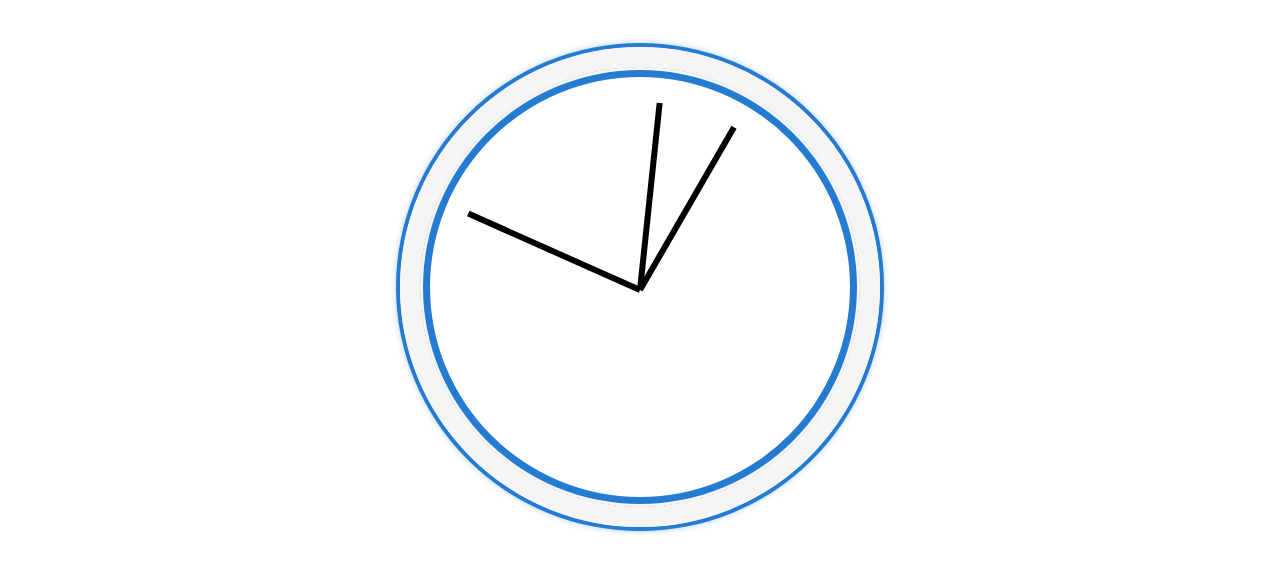
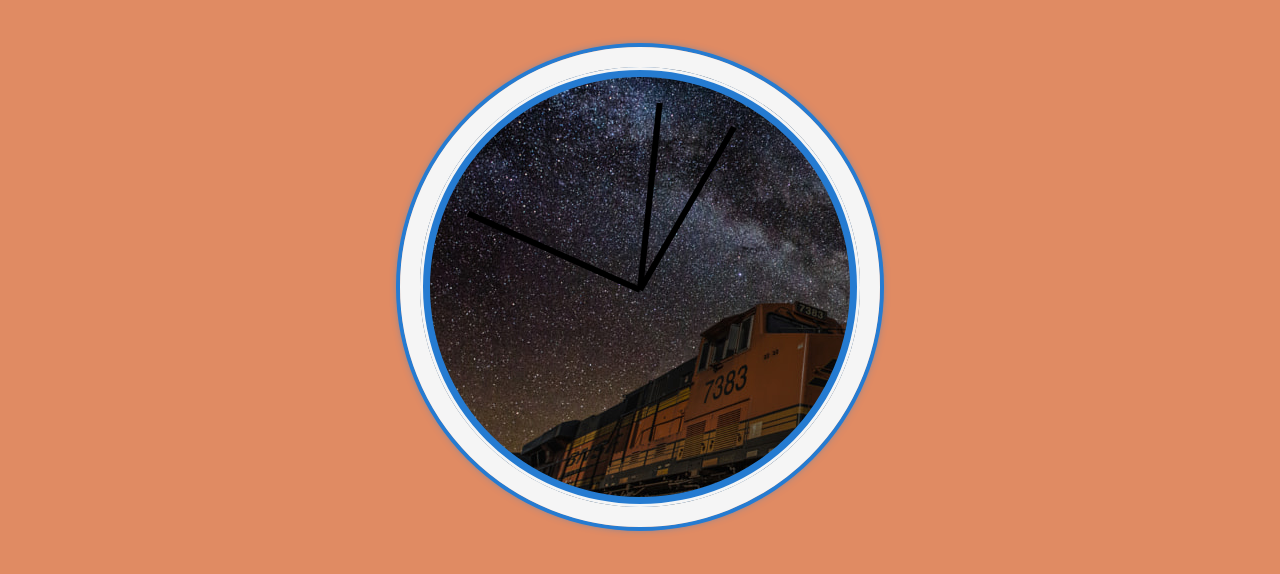
Before and after one commit to Tygabomb/Train-Schedule, a plain HTML site: page index.html in a window 1280 px wide. Shown: the part 221-795 px from the top of the page. Drawn offline with nearby package versions, Linux system fonts and the light colour scheme.

Commit message:
train photo add

```diff
--- a/assets/CSS/style.css
+++ b/assets/CSS/style.css
@@ -7,7 +7,7 @@
 body{
 
     font-family: 'Hind', sans-serif;
-    /* background-image: url("../images/Midgar-Playground-FFVII-Remake.png"); */
+    background-color: rgb(224, 139, 99);
     margin: 0;
     z-index: 2;
 
@@ -36,6 +36,7 @@ h2 {
 }
 
 .clock {
+    background-image: url("../images/stock-photo-68326377.jpg");
     width: 30rem;
     height: 30rem;
     border: 20px solid whitesmoke;
```
Also changed, not shown: assets/images/cacti-shrubs-and-large-rocks-and-boulders-in-the-desert-near-carefree-arizona.jpg (added), assets/images/stock-photo-68326377.jpg (added), 3 other files.
